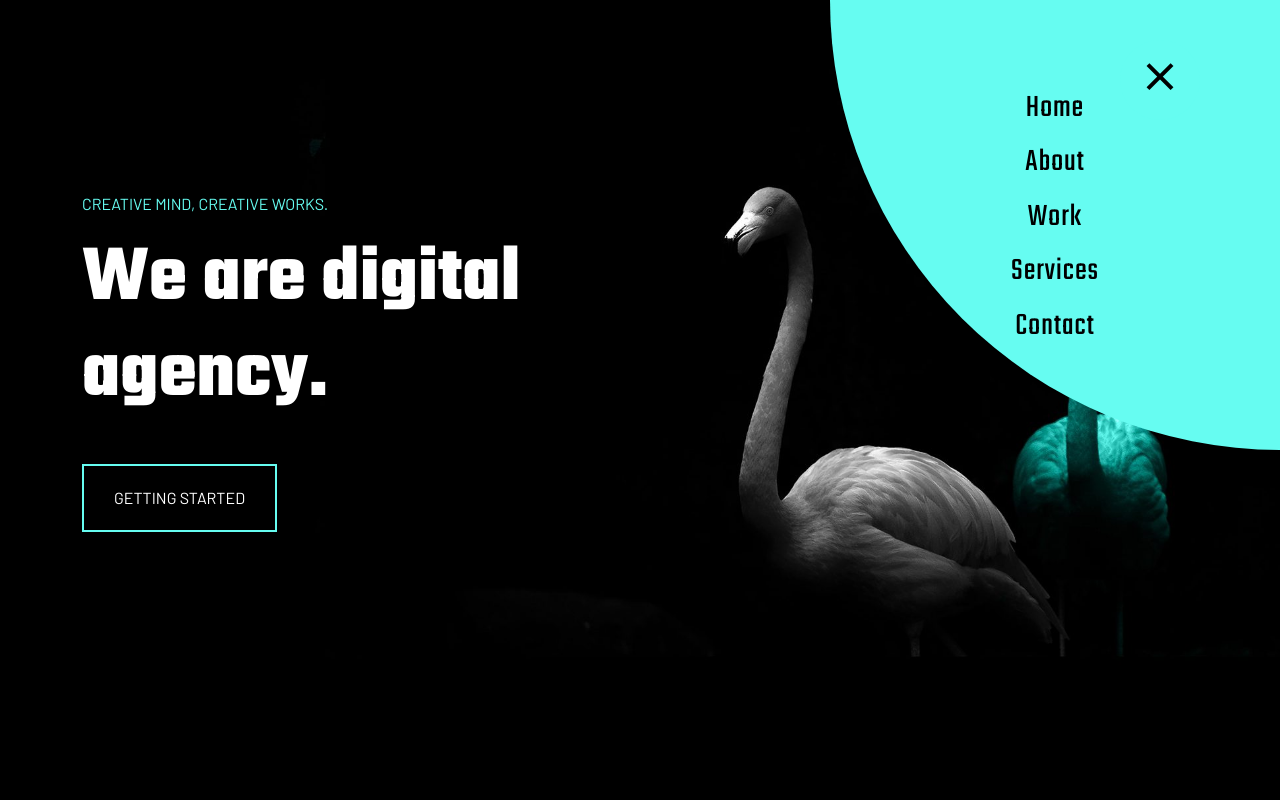
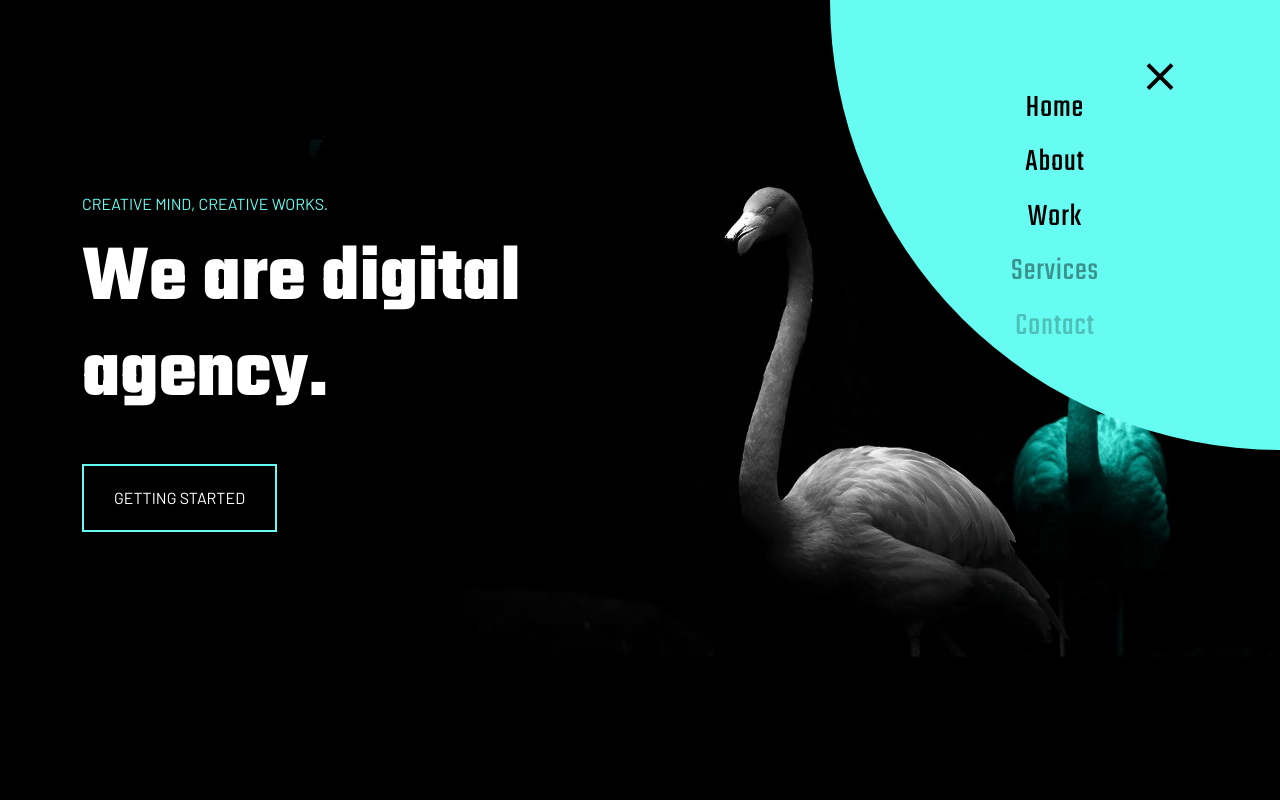
Before and after one commit to arifmunir77/portfolio-1, a React (Create React App) app: page / in a window 1280 px wide. Both pictures are taken after a click on the element 1160 px from the left and 80 px from the top of the page. Shown: the top 800 px of the page. Built offline with nearby package versions, Linux system fonts and the light colour scheme.

Commit message:
Hover effects added

```diff
--- a/src/components/common/navbar/element.ts
+++ b/src/components/common/navbar/element.ts
@@ -137,6 +137,12 @@
   font-weight: 400;
   color: #000;
   letter-spacing: 1px;
+  transition: 0.3s ease-in-out all;
+
+  &:hover {
+    transition: 0.3s ease-in-out all;
+    scale: 1.2;
+  }
 
   @media (max-width: 991.98px) {
     font-size: 24px;
--- a/src/components/common/navbar/index.tsx
+++ b/src/components/common/navbar/index.tsx
@@ -40,14 +40,13 @@
                   y: -1000,
                   x: 1000,
                   opacity: 0,
-                  transition: { duration: 1, ease: "easeInOut" },
+                  transition: { duration: 0.5, ease: "easeInOut" },
                 }}
               >
                 <NavLink
                   initial={{ opacity: 0 }}
                   animate={{ opacity: 1 }}
                   transition={{ delay: 1, duration: 1 }}
-                  whileHover={{ scale: 1.5 }}
                 >
                   Home
                 </NavLink>
```
